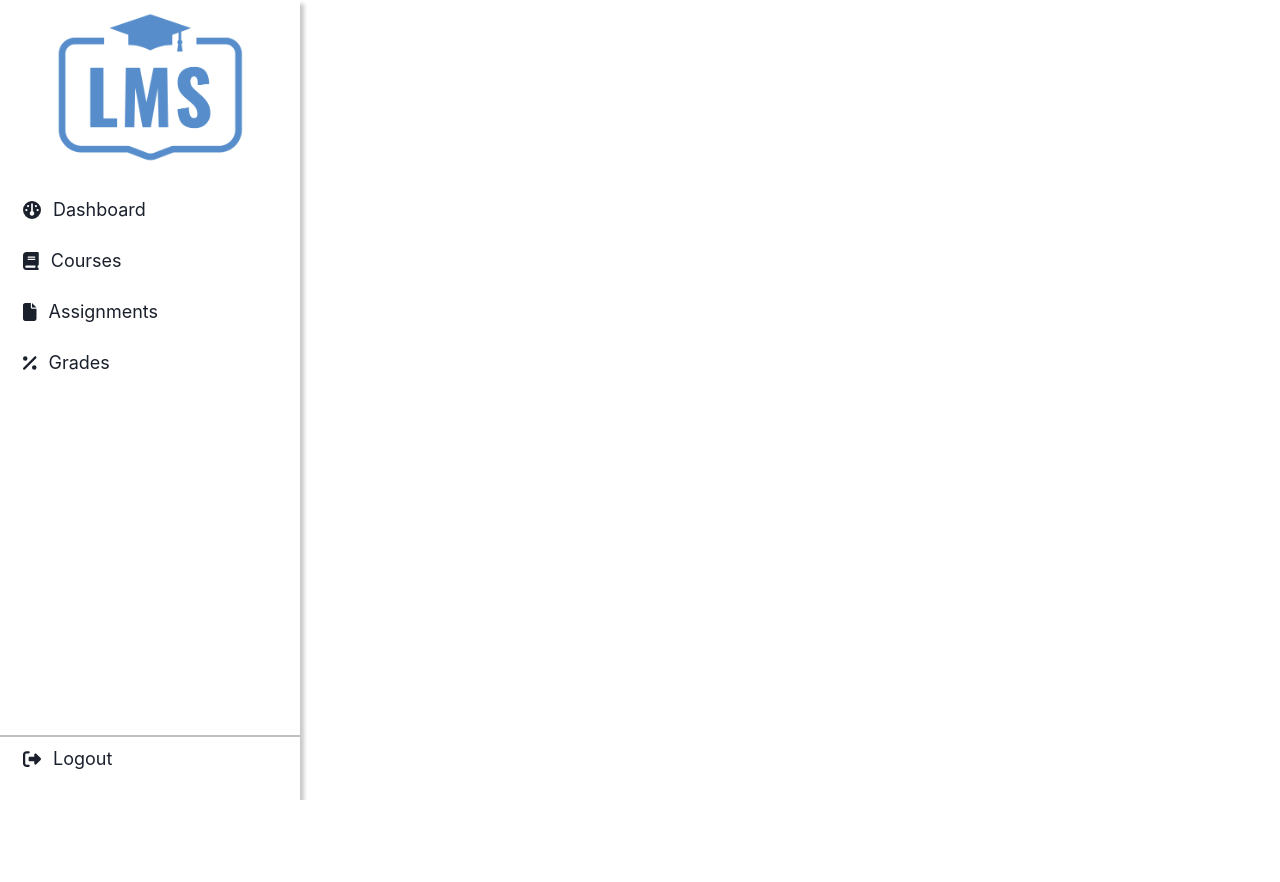
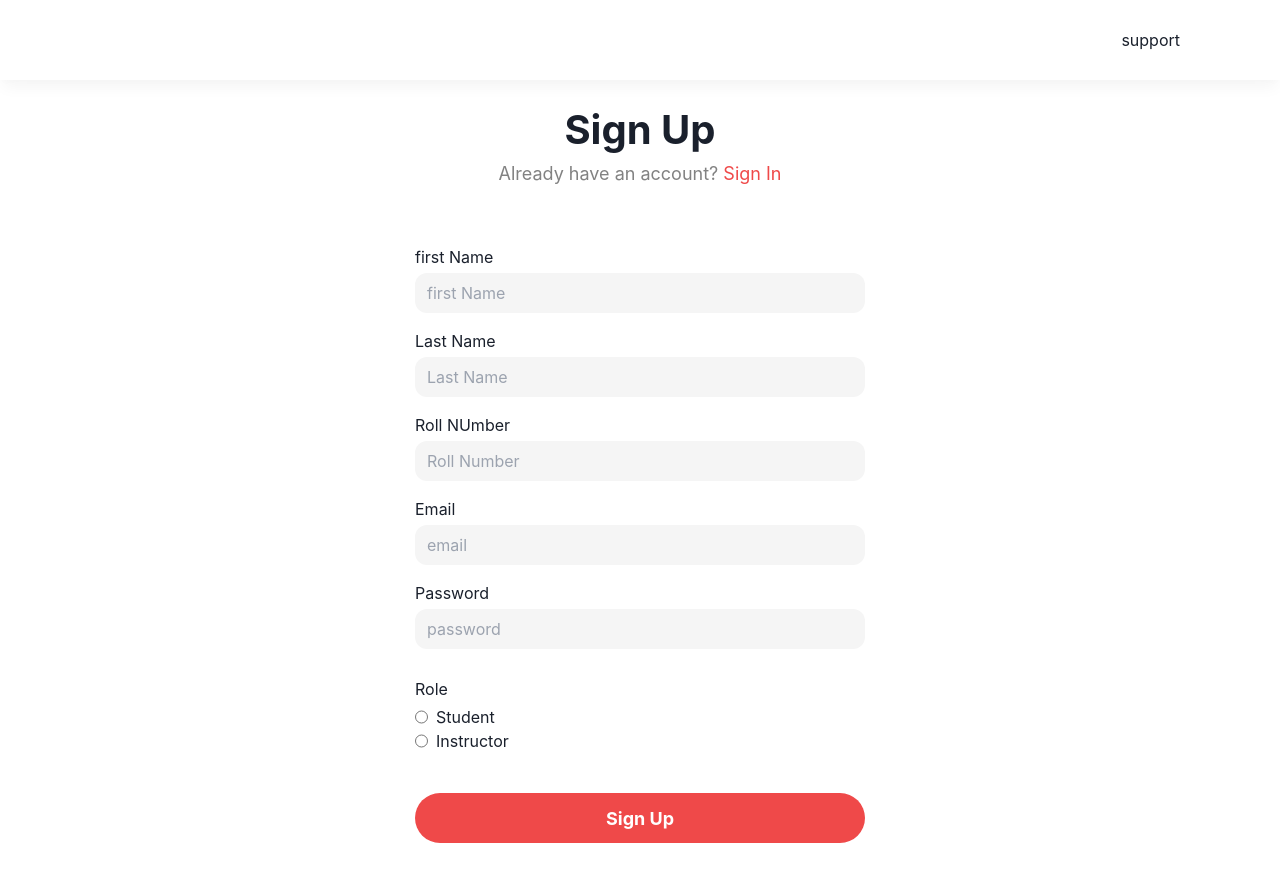
Before and after one commit to hameedtariq/hackathon, a React (Create React App) app in the folder frontend/: page /student/signup in a window 1280 px wide. Before the commit the page ends 800 px from the top, so only its background shows below. Built offline with nearby package versions, Linux system fonts and the light colour scheme.

Commit message:
signup done

```diff
--- a/frontend/src/App.js
+++ b/frontend/src/App.js
@@ -7,6 +7,7 @@ import StudentDashboardScreen from './screens/StudentDashboardScreen';
 import CourseDetailsScreen from './screens/student/CourseDetailsScreen';
 import MyCoursesScreen from './screens/MyCoursesScreen';
 import InstructorDashboard from './screens/InstructorDashboard';
+import SignupScreen from './screens/SignupScreen';
 
 
 function App() {
@@ -18,23 +19,41 @@ function App() {
   return (
     <div className="flex w-full min-h-screen overflow-auto">
       {/* {adminInfo && <SideNav />} */}
-      <SideNav />
 
-      <Routes>
+      < Routes >
         <Route path='/login' element={<LoginScreen />} />
-        <Route path='/student/dashboard' element={<StudentDashboardScreen />} />
-        <Route path='/student/course' element={<MyCoursesScreen />} />
-        <Route path='/student/course/:cid' element={<CourseDetailsScreen />} />
-        {/* <Route path="/student/signup" element={<SignupScreen />} /> */}
-        {/* <Route path="/student/dashboard" element={<Admin />} /> */}
+        <Route path="/student/signup" element={<SignupScreen />} />
+      </Routes>
+
+      {Info && Info.instructorId &&
+        // instructor
+        < Routes >
+          <Route path='/login' element={<LoginScreen />} />
+          <Route path="/student/signup" element={<SignupScreen />} />
+          <Route path='/instructor/dashboard' element={<InstructorDashboard />} />
+        </Routes>
+      }
+
+      {
+        Info && Info.rollNumber &&
+        // student
+        < Routes >
+          <Route path='/login' element={<LoginScreen />} />
+          <Route path='/student/dashboard' element={<StudentDashboardScreen />} />
+          <Route path='/student/course' element={<MyCoursesScreen />} />
+          <Route path='/student/course/:cid' element={<CourseDetailsScreen />} />
+          <Route path="/student/signup" element={<SignupScreen />} />
 
 
 
-        <Route path='/instructor/dashboard' element={<InstructorDashboard />} />
+          <Route path='/instructor/dashboard' element={<InstructorDashboard />} />
 
-      </Routes>
+        </Routes>
+      }
 
-    </div>
+
+
+    </div >
   );
 }
 
--- a/frontend/src/components/SideNav.js
+++ b/frontend/src/components/SideNav.js
@@ -55,7 +55,7 @@ const SideNav = () => {
             <SideNavLink
               icon={"course"}
               label={"Courses"}
-              link={"student/courses"}
+              link={"student/course"}
             />
 
             <SideNavLink
--- a/frontend/src/schemas/index.js
+++ b/frontend/src/schemas/index.js
@@ -2,6 +2,7 @@ import * as Yup from 'yup';
 
 const loginSchema = Yup.object({
   email: Yup.string().email('Please enter a valid email').lowercase().required('Required'),
+  password: Yup.string().min(8).lowercase().required('Required'),
 })
 
 
--- /dev/null
+++ b/frontend/src/screens/SignupScreen.js
@@ -0,0 +1,203 @@
+import React from "react";
+import Header from "../components/Header";
+import TextBox from "../components/utils/TextBox";
+import { useState, useEffect } from "react";
+import { studentSignup } from "../store/thunks/studentThunks";
+import { useSelector, useDispatch } from "react-redux";
+import { useNavigate } from "react-router-dom";
+import { Link } from "react-router-dom";
+import { Alert, CircularProgress } from "@chakra-ui/react";
+// import { Alert, CircularProgress } from "@mui/material";
+import {
+  AlertTitle,
+  AlertDescription,
+} from '@chakra-ui/react'
+
+const SignupScreen = () => {
+
+  const [email, setEmail] = useState("")
+  const [password, setPassword] = useState("")
+  const [firstName, setFirstName] = useState("")
+  const [lastName, setLastName] = useState("")
+  const [rollNumber, setRollNumber] = useState("")
+  const [roll, setRoll] = useState("")
+  const [alert, setAlert] = useState("");
+
+
+  const dispatch = useDispatch();
+  const navigate = useNavigate();
+
+  const { loading, success, error } = useSelector((state) => {
+    return state.signup;
+  });
+  const { Info } = useSelector((state) => {
+    return state.Info;
+  });
+
+  const handleSignUp = () => {
+    setAlert("")
+    console.log("values", firstName, lastName, rollNumber, email, password);
+    // return;
+    if (!firstName || !lastName || !roll || !rollNumber || !password || !email) {
+      setAlert("Please Fill in the form first")
+    }
+
+    dispatch(studentSignup({ firstName, lastName, rollNumber, email, password, roll }));
+    window.scrollTo(0, 0);
+  };
+
+  return (
+    <>
+      <div className="flex flex-col min-h-screen w-full h-fit">
+        <Header />
+        {/* {error && (
+          <Alert severity="error" className="">
+            <strong>{error}</strong>
+          </Alert>
+        )} */}
+
+        {/* {alert && <Alert severity="error" className="">
+          <strong>{alert}</strong>
+        </Alert>
+        } */}
+        {alert && <Alert status='error' w="80%" className='m-auto z-[1000] top-10'>
+          <AlertTitle>{alert}</AlertTitle>
+        </Alert>}
+
+        <div className="flex justify-center bg-white h-full w-full flex-grow">
+          <div className="laptop:w-[450px] tabletOnly:w-[400px] mobile:w-[320px] text-center pb-10">
+            {/* TOP */}
+            <div className="top mt-5">
+              <h2 className="font-bold text-lg">Sign Up</h2>
+              <p className="text-base2 text-light">
+                Already have an account?{" "}
+                <label className=" text-primary">
+                  <Link to={"/login"}>Sign In</Link>
+                </label>
+              </p>
+            </div>
+
+            {/* FORM */}
+
+            <div className="form mt-[50px]">
+              <div className="flex flex-col items-center gap-x-2">
+
+                {/* first name */}
+                <div className="w-full text-left my-2">
+                  <label className="text-base1 font-normal block mb-1" htmlFor="firstName">
+                    first Name
+                  </label>
+                  <input
+                    name="firstName"
+                    placeholder="first Name"
+                    value={firstName}
+                    type="text"
+                    onChange={(e) => setFirstName(e.target.value)}
+                    className="w-full bg-lightgrey h-[40px] rounded-xl p-3 outline-none"
+                    required
+                  />
+                </div>
+
+                {/* Last name */}
+                <div className="w-full text-left my-2">
+                  <label className="text-base1 font-normal block mb-1" htmlFor="lastName">
+                    Last Name
+                  </label>
+                  <input
+                    name="lastName"
+                    placeholder="Last Name"
+                    value={lastName}
+                    type="text"
+                    onChange={(e) => setLastName(e.target.value)}
+                    className="w-full bg-lightgrey h-[40px] rounded-xl p-3 outline-none"
+                    required
+                  />
+                </div>
+
+                <div className="w-full text-left my-2">
+                  <label className="text-base1 font-normal block mb-1" htmlFor="rollNumber">
+                    Roll NUmber
+                  </label>
+                  <input
+                    name="rollNumber"
+                    placeholder="Roll Number"
+                    value={rollNumber}
+                    type="text"
+                    onChange={(e) => setRollNumber(e.target.value)}
+                    className="w-full bg-lightgrey h-[40px] rounded-xl p-3 outline-none"
+                    required
+                  />
+                </div>
+
+                {/* email */}
+                <div className="w-full text-left my-2">
+                  <label className="text-base1 font-normal block mb-1" htmlFor="email">
+                    Email
+                  </label>
+                  <input
+                    name="email"
+                    placeholder="email"
+                    value={email}
+                    type="text"
+                    onChange={(e) => setEmail(e.target.value)}
+                    className="w-full bg-lightgrey h-[40px] rounded-xl p-3 outline-none"
+                    required
+                  />
+                </div>
+
+                {/* password */}
+                <div className="w-full text-left my-2">
+                  <label className="text-base1 font-normal block mb-1" htmlFor="password">
+                    Password
+                  </label>
+                  <input
+                    name="password"
+                    placeholder={'password'}
+                    value={password}
+                    type="text"
+                    onChange={(e) => setPassword(e.target.value)}
+                    className="w-full bg-lightgrey h-[40px] rounded-xl p-3 outline-none"
+                    required
+                  />
+                </div>
+              </div>
+
+              {/* Role radio buttons */}
+              <div className="flex flex-col mt-5">
+                <label className="text-base1 font-normal block mb-1 mr-auto" htmlFor="password">
+                  Role
+                </label>
+
+                <div className="flex gap-2">
+                  <input type="radio" name="role" value="student" required onChange={(e) => setRoll(e.target.value)} />
+                  <p>Student</p>
+                </div>
+
+                <div className="flex gap-2">
+                  <input type="radio" name="role" value="instructor" onChange={(e) => setRoll(e.target.value)} />
+                  <p>Instructor</p>
+                </div>
+              </div>
+
+
+              <button
+                onClick={() => handleSignUp()}
+                className=" bg-primary w-full h-[50px] rounded-[40px] mt-10"
+              >
+                <p
+                  className="font-bold text-white text-base2"
+                >
+                  {loading ? <CircularProgress color="inherit" className="mr-10" size={'20px'} /> : "Sign Up"}
+                </p>
+              </button>
+              {/* </form> */}
+            </div>
+
+          </div>
+        </div>
+      </div>
+    </>
+  );
+};
+
+export default SignupScreen;
--- a/frontend/src/store/index.js
+++ b/frontend/src/store/index.js
@@ -1,5 +1,5 @@
 import { configureStore } from "@reduxjs/toolkit";
-import { loginSlice } from "./slices/studentSlices";
+import { loginSlice, studentSignupSlice } from "./slices/studentSlices";
 
 const initialState = {
     Info: {
@@ -9,7 +9,8 @@ const initialState = {
 
 export const store = configureStore({
     reducer: {
-        Info: loginSlice.reducer
+        Info: loginSlice.reducer,
+        signup: studentSignupSlice.reducer
     },
     preloadedState: initialState,
 });
--- a/frontend/src/store/thunks/studentThunks.js
+++ b/frontend/src/store/thunks/studentThunks.js
@@ -10,7 +10,7 @@ const login = createAsyncThunk(
                 withCredentials: true,
             });
 
-            localStorage.setItem("adminInfo", JSON.stringify(data.user));
+            localStorage.setItem("Info", JSON.stringify(data.user));
 
             return data;
         } catch (err) {
```
Also changed, not shown: frontend/src/screens/LoginScreen.js (+5 -2 lines), frontend/src/store/slices/commonSlices.js (added).
